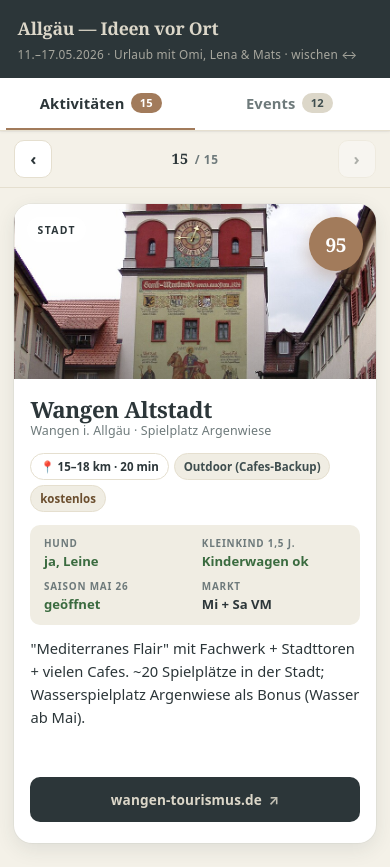
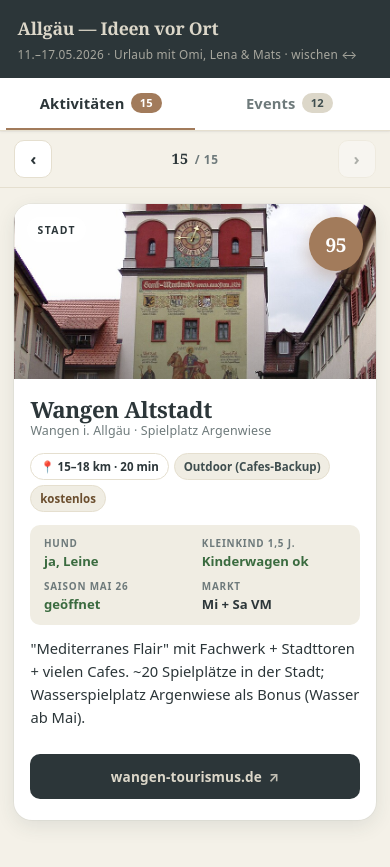
Before and after one commit to mazl-io/holiday-planner, a website with bundled scripts: page allgaeu-2026/index.html in a window 390 px wide. After the commit the page ends 844 px from the top, so only its background shows below. Built offline with nearby package versions, Linux system fonts and the light colour scheme.

Commit message:
Fix mobile vertical scroll: lock body to viewport, slides flex container

```diff
--- a/allgaeu-2026/styles/style.css
+++ b/allgaeu-2026/styles/style.css
@@ -34,9 +34,10 @@ body {
   background: var(--bg); color: var(--text);
   line-height: 1.55; font-size: 15px;
   -webkit-text-size-adjust: 100%;
-  min-height: 100%;
+  height: 100vh;
+  height: 100dvh;
   display: flex; flex-direction: column;
-  padding-bottom: env(safe-area-inset-bottom);
+  overflow: hidden;
   overscroll-behavior-y: contain;
 }
 
@@ -133,7 +134,8 @@ strong { font-weight: 700; }
 
 /* ===== Layout: Slides container (native swipe) ===== */
 .slides {
-  flex: 1;
+  flex: 1 1 auto;
+  min-height: 0;
   display: flex; overflow-x: auto; overflow-y: hidden;
   scroll-snap-type: x mandatory;
   -webkit-overflow-scrolling: touch;
@@ -145,10 +147,12 @@ strong { font-weight: 700; }
   flex: 0 0 100%;
   scroll-snap-align: start;
   scroll-snap-stop: always;
-  padding: 1rem 0.85rem 1.5rem;
+  padding: 1rem 0.85rem calc(1.5rem + env(safe-area-inset-bottom));
   min-width: 0;
+  height: 100%;
   overflow-y: auto;
   -webkit-overflow-scrolling: touch;
+  overscroll-behavior-y: contain;
 }
 .slide.past { display: none; }
 
```
